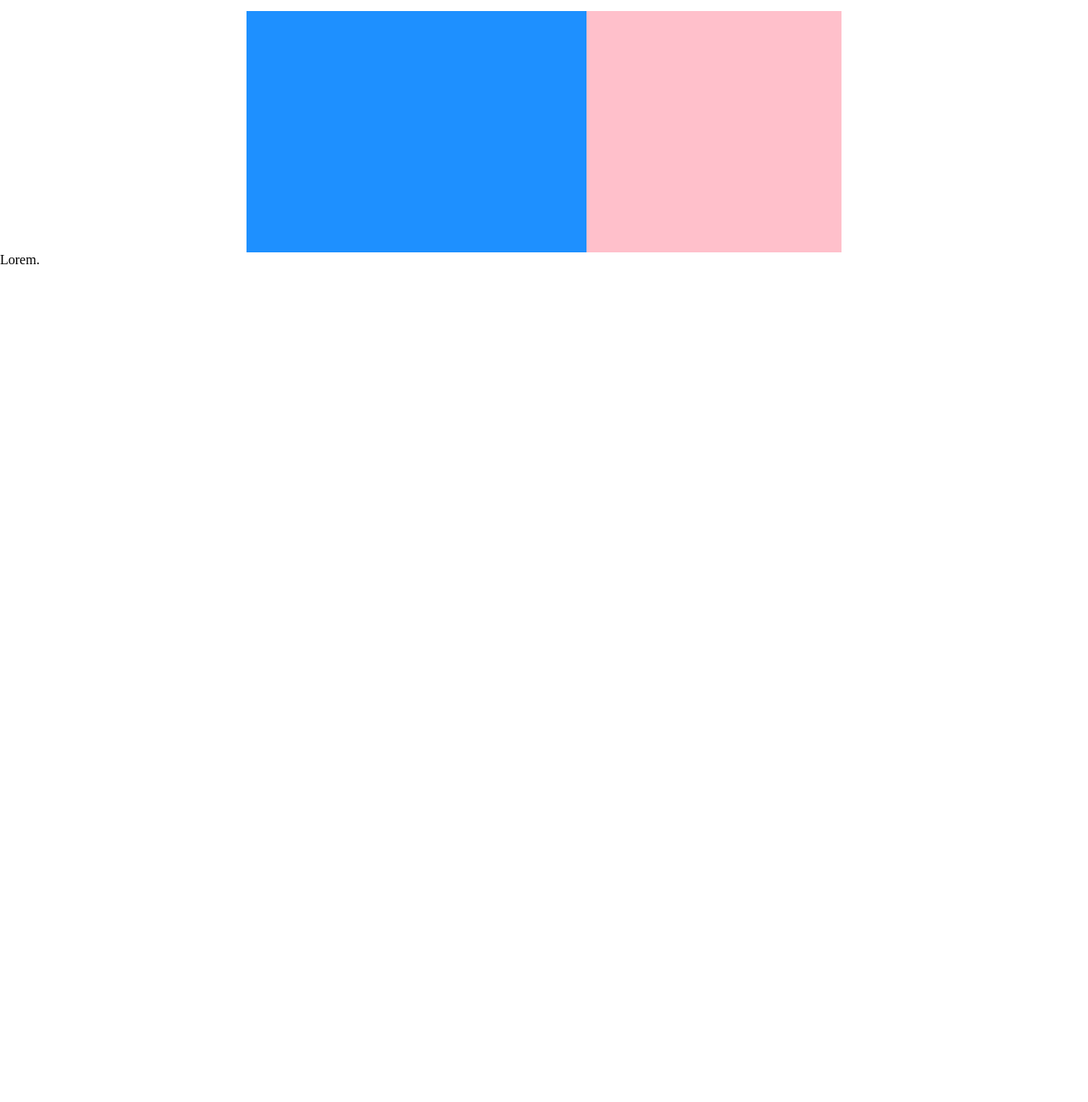
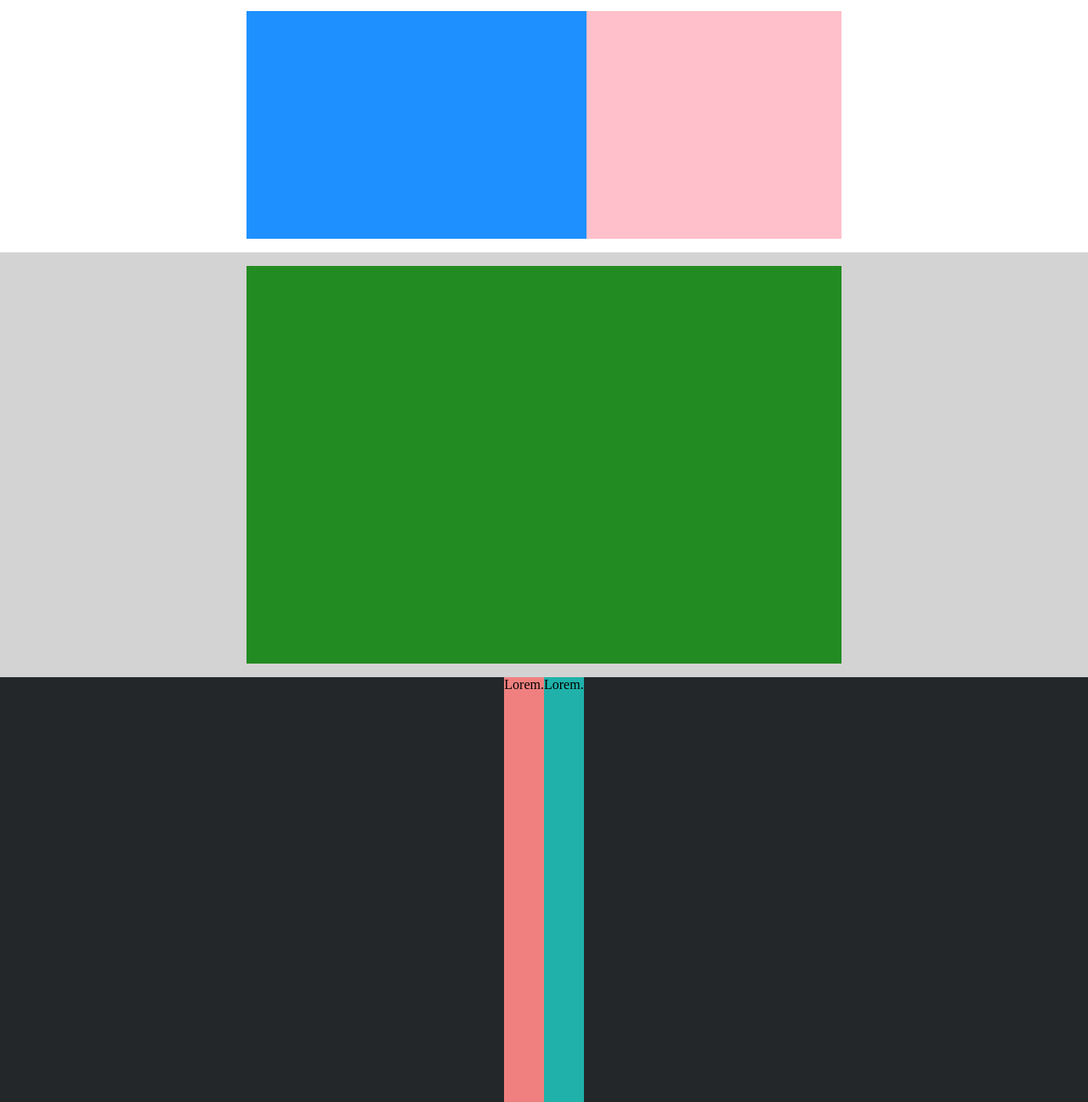
Before and after one commit to alessandrofalcoo/htmlcss-struttura-discord, a plain HTML site: page index.html in a window 1280 px wide. Shown: the part 851-2148 px from the top of the page at 85% size. Before the commit the page ends 1166 px from the top, so only its background shows below. Drawn offline with Linux system fonts and the light colour scheme.

Commit message:
start to do footer container and did technology container

```diff
--- a/assets/style.css
+++ b/assets/style.css
@@ -12,6 +12,11 @@
     --invite_only-left: #1e90ff;
     --invite_only-right:#ffc0cb;
     --community-technology: #d3d3d3;
+    --technology-content: #228b22;
+    --footer-background: #23272a;
+    --footer-container:#f08080;
+    --footer-content: #20b2aa;
+
 }
 html, body{
     height: 100%;
@@ -61,12 +66,16 @@ html, body{
         background-color: var(--invite_only-left);
         width: 400px;
         margin-top: 1rem;
+        margin-bottom: 1rem;
+
 
     }
     .invite_only-container{
         background-color: var(--invite_only-right);
         width: 300px;
         margin-top: 1rem;
+        margin-bottom: 1rem;
+
     }
 }
 
@@ -79,12 +88,16 @@ html, body{
         background-color: var(--invite_only-left);
         width: 400px;
         margin-top: 1rem;
+        margin-bottom: 1rem;
+
 
     }
     .community-container{
         background-color: var(--invite_only-right);
         width: 300px;
         margin-top: 1rem;
+        margin-bottom: 1rem;
+
     }
 }
 
@@ -96,11 +109,42 @@ html, body{
         background-color: var(--invite_only-left);
         width: 400px;
         margin-top: 1rem;
+        margin-bottom: 1rem;
+
 
     }
     .fandom-container{
         background-color: var(--invite_only-right);
         width: 300px;
         margin-top: 1rem;
+        margin-bottom: 1rem;
     }
 }
+
+.technology{
+    display: flex;
+    justify-content: center;
+    background-color: var(--community-technology);
+    height: 500px;
+    .technology-content{
+        background-color: var(--technology-content);
+        width: 700px;
+        margin-top: 1rem;
+        margin-bottom: 1rem;
+
+    }
+}
+
+.footer{
+    background-color: var(--footer-background);
+    display: flex;
+    justify-content: center;
+    height: 500px;
+    .footer-container{
+        background-color: var(--footer-container);
+
+    }
+    .footer-content{
+        background-color: var(--footer-content);
+    }
+}
--- a/index.html
+++ b/index.html
@@ -68,14 +68,22 @@
         </section>
         <section>
             <div class="technology">
-                Lorem.
+                <div class="technology-content">
+
+                </div>
+
             </div>
         </section>
 
 
     </main>
     <footer class="footer">
-
+        <div class="footer-container">
+            Lorem.
+        </div>
+        <div class="footer-content">
+            Lorem.
+        </div>
     </footer>
 
 </body>
```
